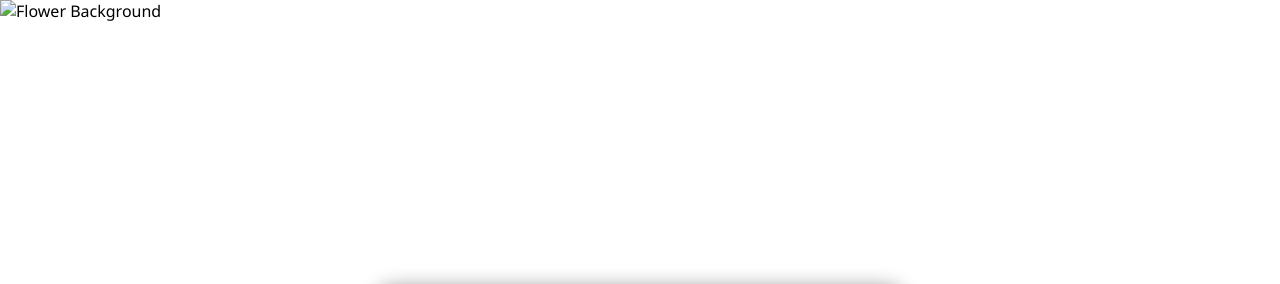
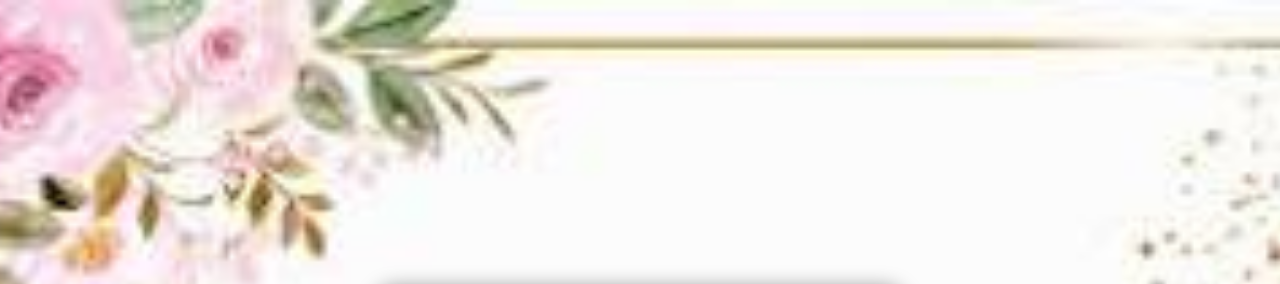
Before and after one commit to Karthickbabu403/invitation, a plain HTML site: page index.html in a window 1280 px wide. Shown: the top 284 px of the page. Drawn offline with Linux system fonts and the light colour scheme.

Commit message:
Update index.html

```diff
--- a/index.html
+++ b/index.html
@@ -102,7 +102,7 @@
 <body>
 
   <!-- Background image -->
-  <img src="in.jpg" alt="Flower Background" class="bg-image">
+  <img src="flowers-bg.jpg" alt="Flower Background" class="bg-image">
 
   <div class="container">
     <div class="box" onclick="expandBox(this)">
```
